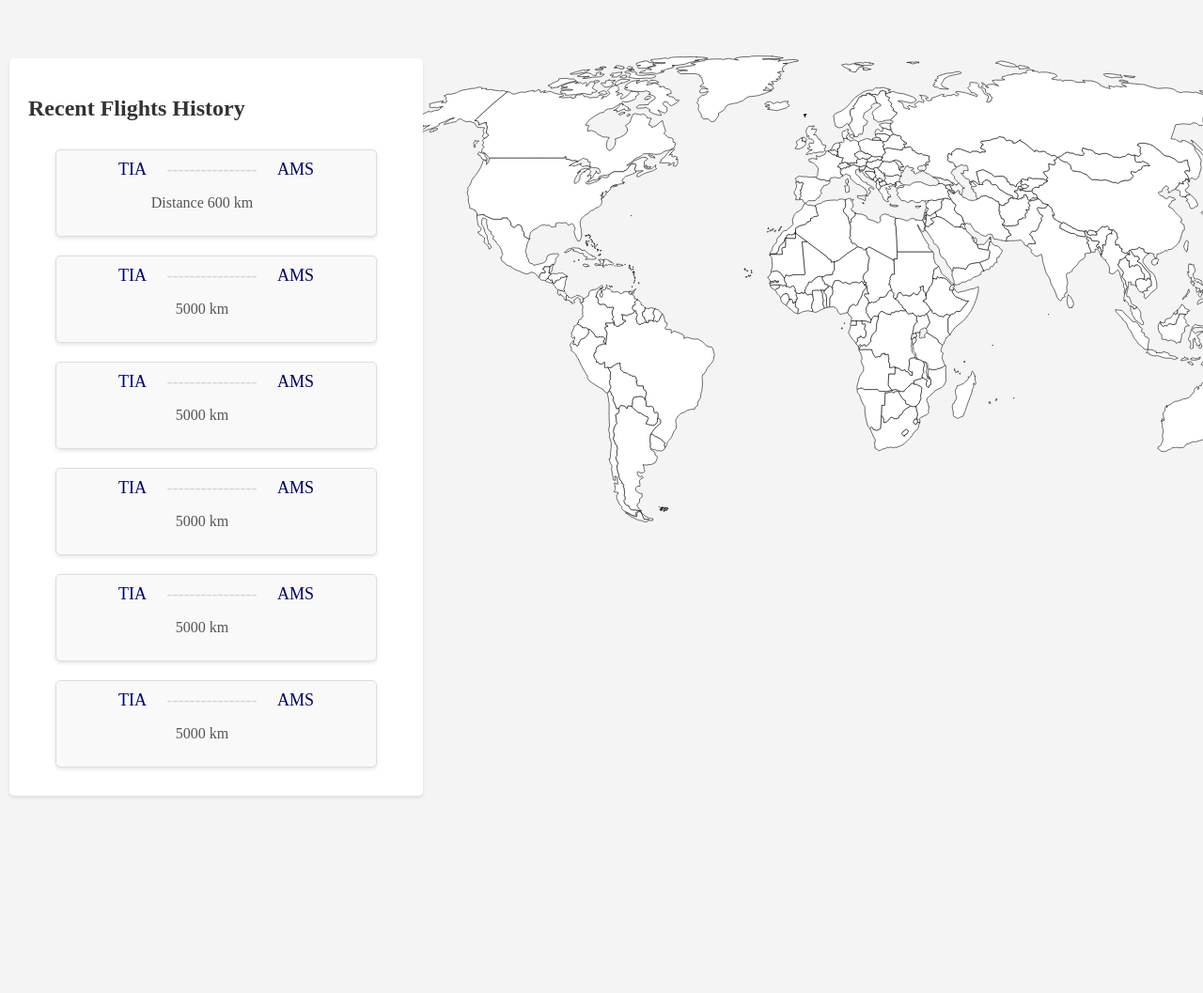
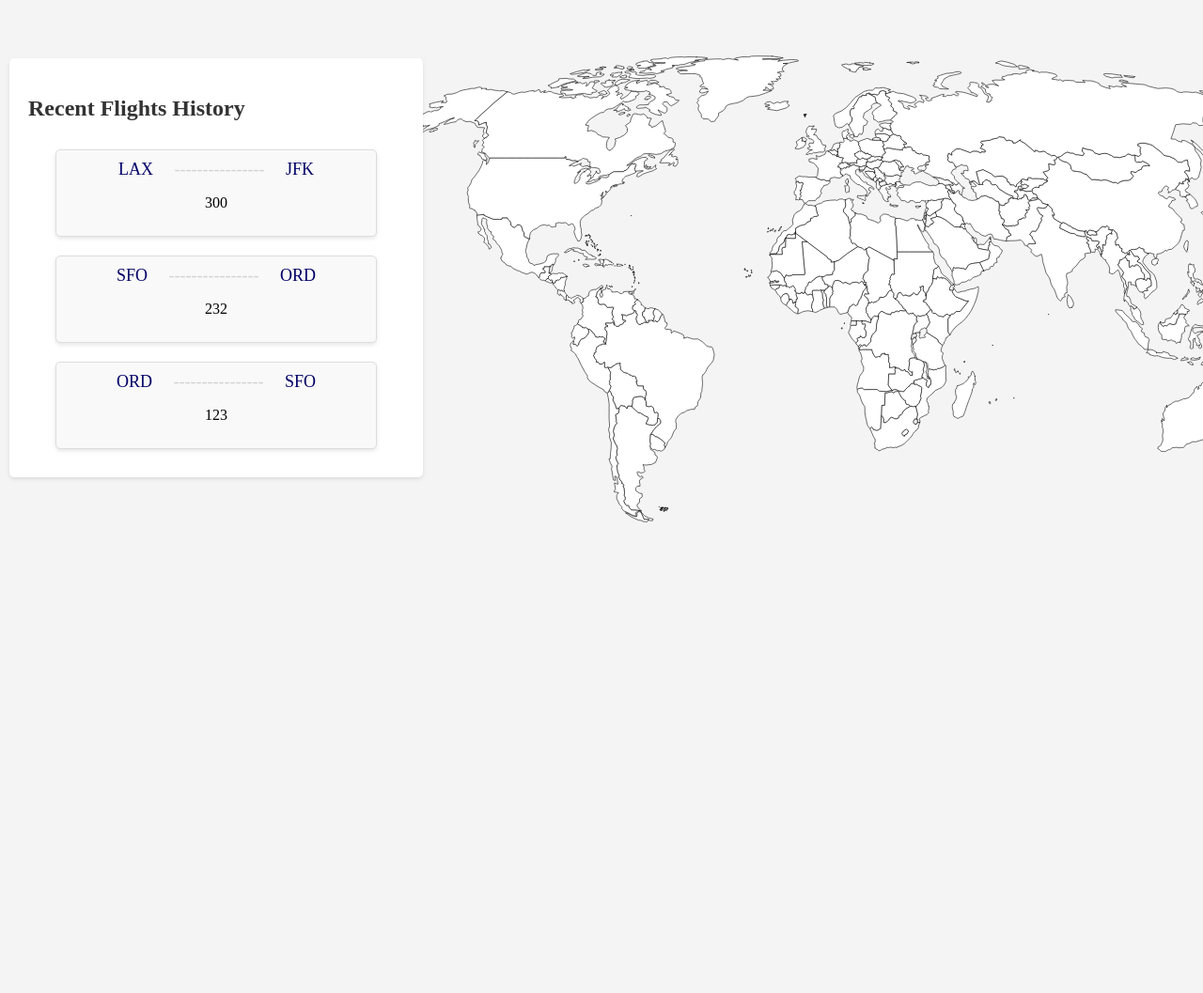
Before and after one commit to laerttt/SkySavor, a Flask app: page / in a window 1280 px wide. Shown: the part 138-1195 px from the top of that part at 94% size. Run offline with Flask 3, Linux system fonts and the light colour scheme; the page is wider than the window, and the part outside it is not shown.

Commit message:
commit of flight history finish

```diff
--- a/main.py
+++ b/main.py
@@ -11,8 +11,7 @@ def landingPage():
 
 
     flight_data = [
-        Flight("JFK", "LAX", "AA123", "2023-10-25", "AA", "2023-10-25 08:00", "2023-10-25 10:30", "ECONOMY",
-                      300.0, 10.0, 200),
+
         Flight("LAX", "JFK", "AA124", "2023-10-26", "AA", "2023-10-26 08:00", "2023-10-26 10:30", "BUSINESS",
                       500.0, 12.0, 300),
         Flight("SFO", "ORD", "UA456", "2023-10-27", "UA", "2023-10-27 09:00", "2023-10-27 11:30",
@@ -31,12 +30,13 @@ def landingPage():
         linkedUserAccount="user123",
         flights=flight_data
     )
+
     return render_template("index.html",flights=traveller.flights)
 
 
 @app.route("/Shop")
 def shopPage():
-    return render_template(".html")
+    return render_template("shop.html")
 
 FLASK_ENV="development"
 FLASK_APP="main.py"
--- a/static/Objects/BookedSegment.py
+++ b/static/Objects/BookedSegment.py
@@ -28,7 +28,7 @@ class Country:
     Continent:Continent
     Name:str
     def __init__(self, name, continent):
-        self.name = name
+        self.Name = name
         self.continent = continent
 class Flight():
 
@@ -65,3 +65,7 @@ class Flight():
         self.bookingClass = bookingClass
         self.price = price
         self.taxPercentage = taxPercentage
+
+    @property
+    def getDistance(self):
+        return self.distance
--- a/templates/index.html
+++ b/templates/index.html
@@ -8,50 +8,17 @@
 <div class="all_container">
     <div class="price-container">
         <h2>Recent Flights History</h2>
+       {% for flight in flights%}
         <div class="credit-row">
             <div class="credit-col">
-                <p class="currently" style="color: rgb(0, 0, 103); font-weight: 400;">TIA &nbsp &nbsp <span style="color: lightgray; font-weight: 200;">----------------</span> &nbsp &nbsp AMS</p>
+                <p class="currently" style="color: rgb(0, 0, 103); font-weight: 400;">{{flight.origin}} &nbsp &nbsp <span style="color: lightgray; font-weight: 200;">----------------</span> &nbsp &nbsp {{flight.destination}}</p>
                 <p></p>
-                <ul>
-                    <li>Distance 600 km</li>
-                </ul>
-            </div>
-            <div class="credit-col">
-                <p class="currently" style="color: rgb(0, 0, 103); font-weight: 400;">TIA &nbsp &nbsp <span style="color: lightgray; font-weight: 200;">----------------</span> &nbsp &nbsp AMS</p>
-                <p></p>
-                <ul>
-                    <li>5000 km</li>
-                </ul>
-            </div>
-            <div class="credit-col">
-                <p class="currently" style="color: rgb(0, 0, 103); font-weight: 400;">TIA &nbsp &nbsp <span style="color: lightgray; font-weight: 200;">----------------</span> &nbsp &nbsp AMS</p>
-                <p></p>
-                <ul>
-                    <li>5000 km</li>
-                </ul>
-            </div>
-            <div class="credit-col">
-                <p class="currently" style="color: rgb(0, 0, 103); font-weight: 400;">TIA &nbsp &nbsp <span style="color: lightgray; font-weight: 200;">----------------</span> &nbsp &nbsp AMS</p>
-                <p></p>
-                <ul>
-                    <li>5000 km</li>
-                </ul>
-            </div>
-            <div class="credit-col">
-                <p class="currently" style="color: rgb(0, 0, 103); font-weight: 400;">TIA &nbsp &nbsp <span style="color: lightgray; font-weight: 200;">----------------</span> &nbsp &nbsp AMS</p>
-                <p></p>
-                <ul>
-                    <li>5000 km</li>
-                </ul>
-            </div>
-            <div class="credit-col">
-                <p class="currently" style="color: rgb(0, 0, 103); font-weight: 400;">TIA &nbsp &nbsp <span style="color: lightgray; font-weight: 200;">----------------</span> &nbsp &nbsp AMS</p>
-                <p></p>
-                <ul>
-                    <li>5000 km</li>
-                </ul>
+
+                    <p> {{flight.distance}}</p>
+
             </div>
         </div>
+    {%endfor%}
     </div>
 </div>
 
```
